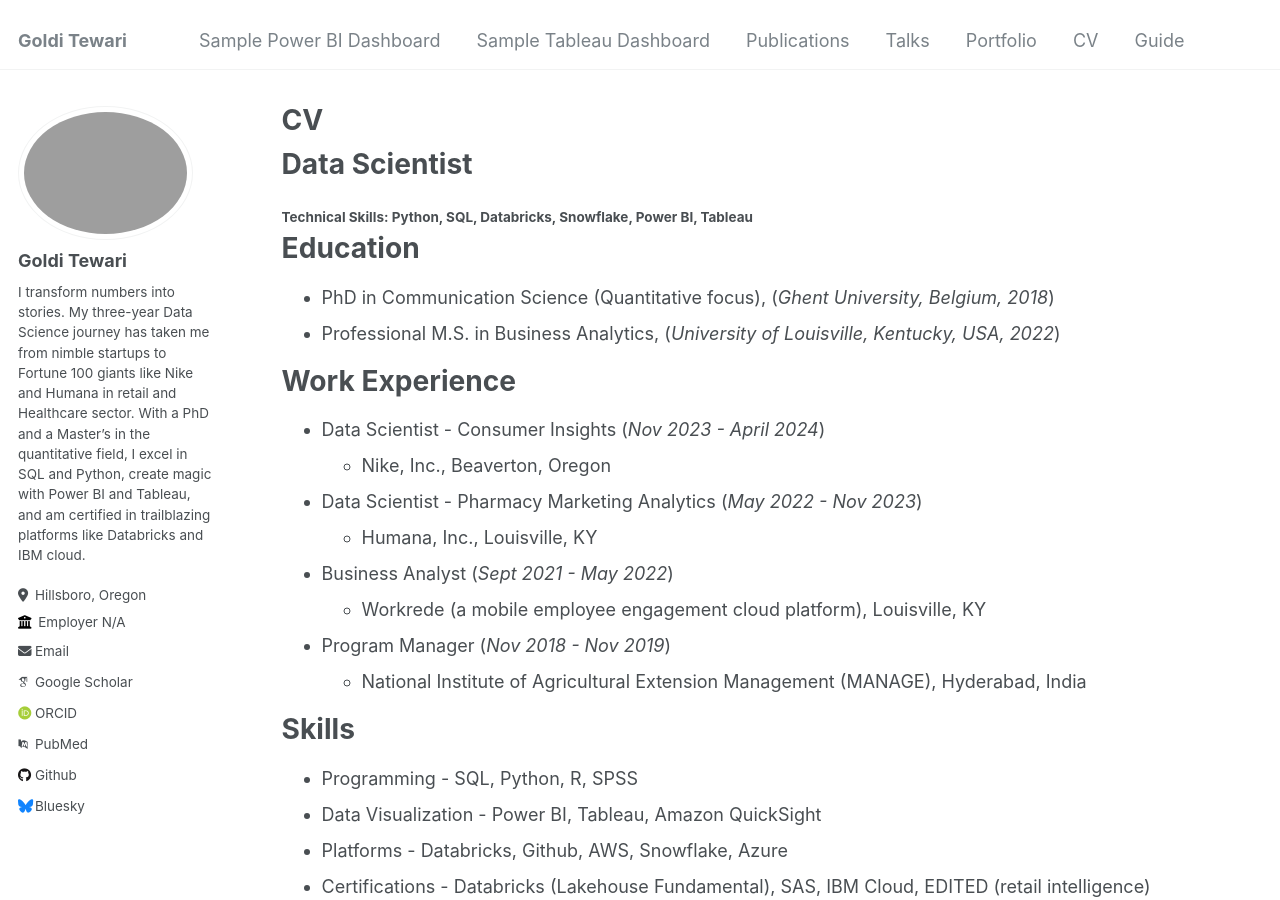
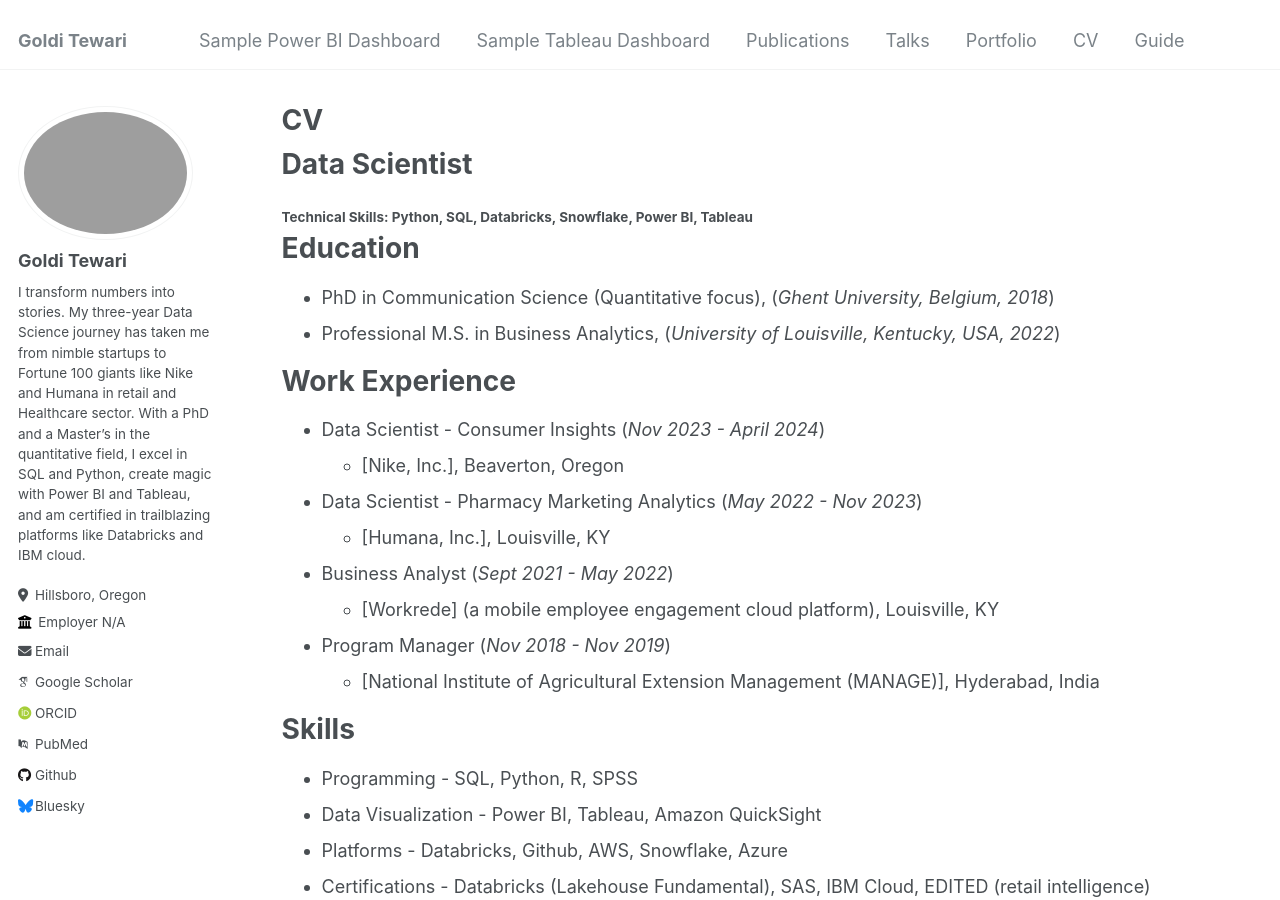
Before and after one commit to golditewari9/golditewari.github.io, a Jekyll site: the page built from _pages/cv.md, in a window 1280 px wide and 900 px high. Built offline with Jekyll 4.4.1, drawn with Linux system fonts in a browser that asks for light colours; some web fonts are replaced.

Commit message:
Update cv.md

```diff
--- a/_pages/cv.md
+++ b/_pages/cv.md
@@ -20,16 +20,16 @@ Education
 Work Experience
 ======
 * Data Scientist - Consumer Insights                                                      (_Nov 2023 - April 2024_)
-  * Nike, Inc., Beaverton, Oregon
+  * [Nike, Inc.], Beaverton, Oregon
 
 * Data Scientist - Pharmacy Marketing Analytics                                           (_May 2022 - Nov 2023_)
-  * Humana, Inc., Louisville, KY
+  * [Humana, Inc.], Louisville, KY
 
 * Business Analyst                                                                        (_Sept 2021 - May 2022_)
-  * Workrede (a mobile employee engagement cloud platform), Louisville, KY
+  * [Workrede] (a mobile employee engagement cloud platform), Louisville, KY
 
 * Program Manager                                                                         (_Nov 2018 - Nov 2019_)
-  * National Institute of Agricultural Extension Management (MANAGE), Hyderabad, India
+  * [National Institute of Agricultural Extension Management (MANAGE)], Hyderabad, India
 
 Skills
 ======
```
